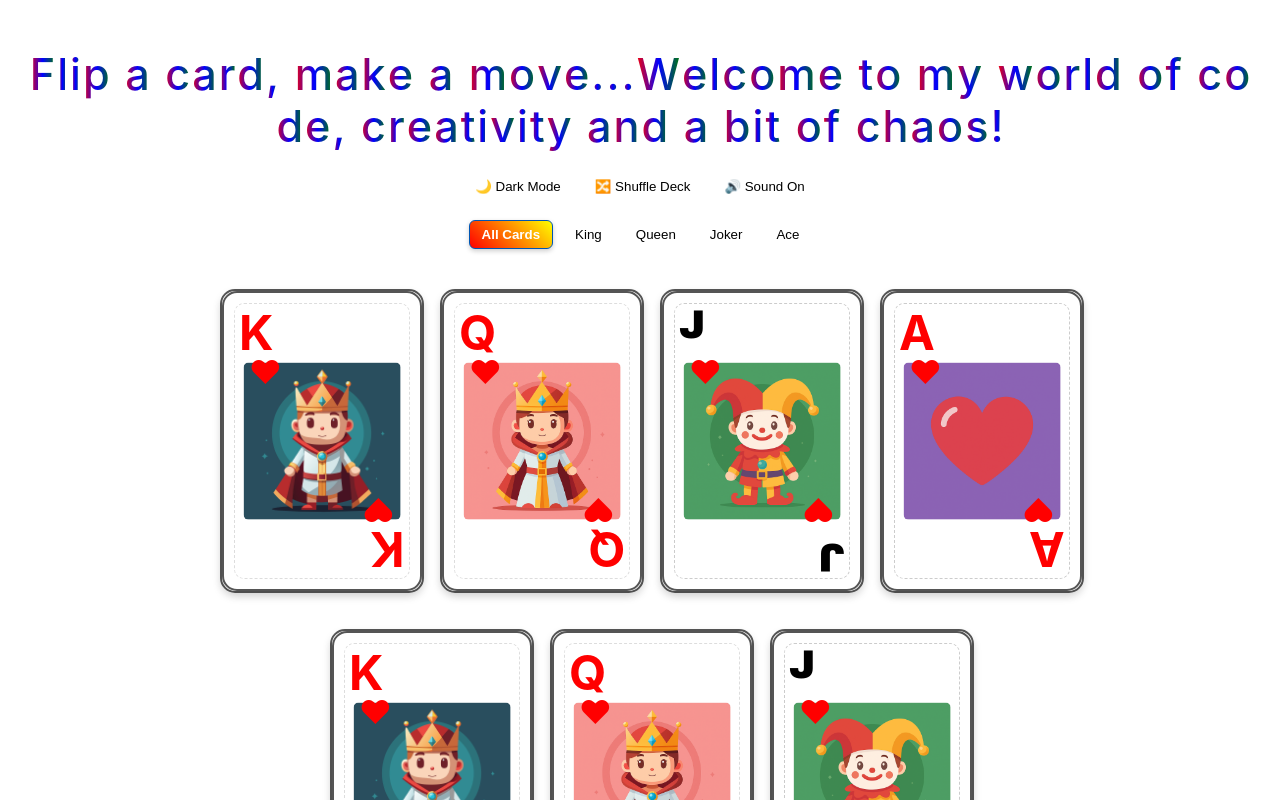
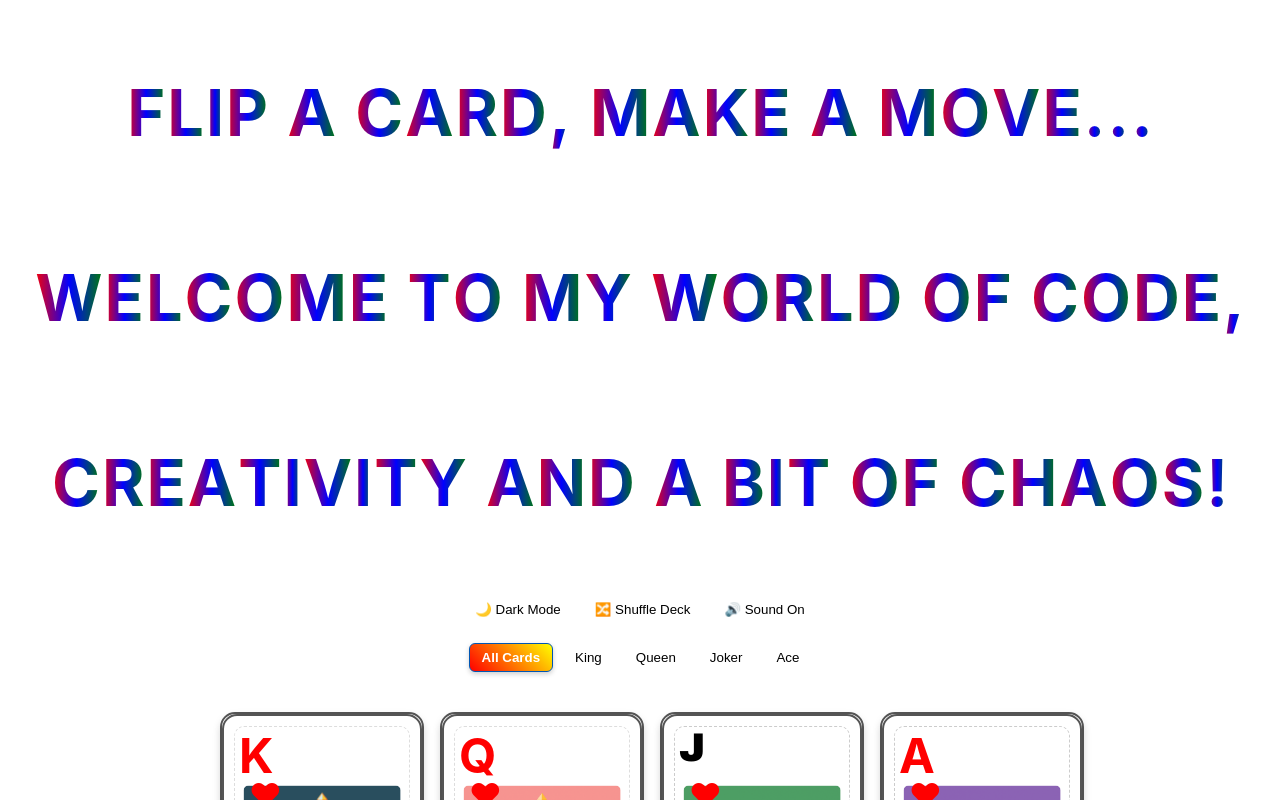
Before and after one commit to Arghamita08/my-portfolio, a React (Create React App) app: page / in a window 1280 px wide. Shown: the top 800 px of the page. Built offline with nearby package versions, Linux system fonts and the light colour scheme.

Commit message:
Update App.js

```diff
--- a/src/App.js
+++ b/src/App.js
@@ -9,19 +9,7 @@ import JokerCard from './components/JokerCard';
 import AceCard from './components/AceCard';
 import Footer from './components/Footer';
 
-const AnimatedGradientText = ({ text }) => {
-  const characters = text.split('');
-
-  const containerVariants = {
-    hidden: { opacity: 0 },
-    visible: {
-      opacity: 1,
-      transition: {
-        staggerChildren: 0.05,
-      },
-    },
-  };
-
+const AnimatedGradientText = ({ lines }) => {
   const itemVariants = {
     hidden: { y: -50, opacity: 0 },
     visible: {
@@ -36,33 +24,45 @@ const AnimatedGradientText = ({ text }) => {
   };
 
   return (
-    <motion.h1
-      variants={containerVariants}
+    <div className="animated-gradient-heading">
+      {lines.map((line, idx) => (
+        <motion.h2
+          key={idx}
           initial="hidden"
           animate="visible"
-      className="animated-gradient-heading"
+          variants={{
+            visible: {
+              transition: {
+                delayChildren: idx * 0.6,
+                staggerChildren: 0.05,
+              },
+            },
+          }}
+          className="animated-line"
         >
-      {characters.map((char, index) => (
-        <motion.span key={index} variants={itemVariants}>
+          {line.split('').map((char, i) => (
+            <motion.span key={i} variants={itemVariants}>
               {char === ' ' ? '\u00A0' : char}
             </motion.span>
           ))}
-    </motion.h1>
+        </motion.h2>
+      ))}
+    </div>
   );
 };
 
 function App() {
   const originalDeck = useRef([
-    { id: 1, type: 'King', component: KingCard, contentType: 'resume',},
+    { id: 1, type: 'King', component: KingCard, contentType: 'resume' },
     { id: 2, type: 'Queen', component: QueenCard, info: { experience: '45 days Internship at NIC Agartala' }, contentType: 'experience' },
     { id: 3, type: 'Joker', component: JokerCard, contentType: 'theme' },
     { id: 4, type: 'Ace', component: AceCard },
-    { id: 5, type: 'King', component: KingCard, contentType: 'social',},
+    { id: 5, type: 'King', component: KingCard, contentType: 'social' },
     { id: 6, type: 'Queen', component: QueenCard, info: { skills: 'React, HTML, CSS, JavaScript, C++, SQL' }, contentType: 'skills' },
-    { id: 7, type: 'Joker', component: JokerCard, contentType: 'future'},
-    { id: 8, type: 'King', component: KingCard, contentType: 'contact',},
+    { id: 7, type: 'Joker', component: JokerCard, contentType: 'future' },
+    { id: 8, type: 'King', component: KingCard, contentType: 'contact' },
     { id: 9, type: 'Queen', component: QueenCard, info: { hobbies: 'Cooking, Writing, Gardening' }, contentType: 'hobbies' },
-    { id: 10, type: 'Queen', component: QueenCard, info: { image: 'assets/ProfileImage.jpeg', summary: 'On my way to become a Software Developer who loves code and creativity &lt;/&gt' }, contentType: 'profile' },
+    { id: 10, type: 'Queen', component: QueenCard, info: { image: 'assets/ProfileImage.jpeg', summary: 'On my way to become a Software Developer who loves code and creativity </>' }, contentType: 'profile' },
   ]);
 
   const [cards, setCards] = useState(originalDeck.current);
@@ -71,14 +71,10 @@ function App() {
   const [isShuffled, setIsShuffled] = useState(false);
   const [soundOn, setSoundOn] = useState(true);
   const flipSoundRef = useRef(new Audio('/flipcard.mp3'));
-
   const [filterType, setFilterType] = useState('All');
 
   const handleCardClick = (id) => {
-    setFlippedCards(prev => ({
-      ...prev,
-      [id]: !prev[id],
-    }));
+    setFlippedCards(prev => ({ ...prev, [id]: !prev[id] }));
     if (soundOn) {
       flipSoundRef.current.currentTime = 0;
       flipSoundRef.current.play().catch(() => {});
@@ -97,14 +93,9 @@ function App() {
 
   const toggleTheme = () => setDarkMode(prev => !prev);
   const toggleSound = () => setSoundOn(prev => !prev);
+  const handleFilterChange = (type) => setFilterType(type);
 
-  const handleFilterChange = (type) => {
-    setFilterType(type);
-  };
-
-  const filteredCards = cards.filter(card =>
-    filterType === 'All' || card.type === filterType
-  );
+  const filteredCards = cards.filter(card => filterType === 'All' || card.type === filterType);
 
   const renderCardRow = (rowCards) => (
     <div className="card-row">
@@ -135,94 +126,41 @@ function App() {
     </div>
   );
 
-
   let currentCardsForLayout = [...filteredCards];
   const rows = [];
 
-  if (currentCardsForLayout.length > 0) {
-    rows.push(currentCardsForLayout.slice(0, 4));
-    currentCardsForLayout = currentCardsForLayout.slice(4);
-  }
-
-  if (currentCardsForLayout.length > 0) {
-    rows.push(currentCardsForLayout.slice(0, 3));
-    currentCardsForLayout = currentCardsForLayout.slice(3);
-  }
-
-  if (currentCardsForLayout.length > 0) {
-    rows.push(currentCardsForLayout.slice(0, 2));
-    currentCardsForLayout = currentCardsForLayout.slice(2);
-  }
-
-  if (currentCardsForLayout.length > 0) {
-    rows.push(currentCardsForLayout.slice(0, 1));
-    currentCardsForLayout = currentCardsForLayout.slice(1);
-  }
+  if (currentCardsForLayout.length > 0) rows.push(currentCardsForLayout.splice(0, 4));
+  if (currentCardsForLayout.length > 0) rows.push(currentCardsForLayout.splice(0, 3));
+  if (currentCardsForLayout.length > 0) rows.push(currentCardsForLayout.splice(0, 2));
+  if (currentCardsForLayout.length > 0) rows.push(currentCardsForLayout.splice(0, 1));
 
   return (
-    <motion.div
-      className={`portfolio-container ${darkMode ? 'dark-mode' : ''}`}
-      initial={{ opacity: 0, y: 30 }}
-      animate={{ opacity: 1, y: 0 }}
-      transition={{ duration: 0.5 }}
-    >
+    <motion.div className={`portfolio-container ${darkMode ? 'dark-mode' : ''}`} initial={{ opacity: 0, y: 30 }} animate={{ opacity: 1, y: 0 }} transition={{ duration: 0.5 }}>
       <div className="top-bar">
-        <AnimatedGradientText text="Flip a card, make a move...Welcome to my world of code, creativity and a bit of chaos!" />
+        <AnimatedGradientText lines={[
+          'FLIP A CARD, MAKE A MOVE...',
+          'WELCOME TO MY WORLD OF CODE,',
+          'CREATIVITY AND A BIT OF CHAOS!',
+        ]} />
+
         <div className="controls">
-          <button onClick={toggleTheme} className={darkMode ? 'active-control' : ''}>
-            {darkMode ? '☀️ Light Mode' : '🌙 Dark Mode'}
-          </button>
-          <button onClick={handleShuffleToggle} className={isShuffled ? 'active-control' : ''}>
-            {isShuffled ? '♻️ Restore Deck' : '🔀 Shuffle Deck'}
-          </button>
-          <button onClick={toggleSound} className={soundOn ? 'active-control' : ''}>
-            {soundOn ? '🔊 Sound On' : '🔇 Sound Off'}
-          </button>
+          <button onClick={toggleTheme}>{darkMode ? '☀️ Light Mode' : '🌙 Dark Mode'}</button>
+          <button onClick={handleShuffleToggle}>{isShuffled ? '♻️ Restore Deck' : '🔀 Shuffle Deck'}</button>
+          <button onClick={toggleSound}>{soundOn ? '🔊 Sound On' : '🔇 Sound Off'}</button>
         </div>
 
         <div className="filter-controls">
-          <button
-            onClick={() => handleFilterChange('All')}
-            className={filterType === 'All' ? 'active-filter' : ''}
-          >
-            All Cards
+          {['All', 'King', 'Queen', 'Joker', 'Ace'].map(type => (
+            <button key={type} onClick={() => handleFilterChange(type)} className={filterType === type ? 'active-filter' : ''}>
+              {type === 'All' ? 'All Cards' : type}
             </button>
-          <button
-            onClick={() => handleFilterChange('King')}
-            className={filterType === 'King' ? 'active-filter' : ''}
-          >
-            King
-          </button>
-          <button
-            onClick={() => handleFilterChange('Queen')}
-            className={filterType === 'Queen' ? 'active-filter' : ''}
-          >
-            Queen
-          </button>
-          <button
-            onClick={() => handleFilterChange('Joker')}
-            className={filterType === 'Joker' ? 'active-filter' : ''}
-          >
-            Joker
-          </button>
-          <button
-            onClick={() => handleFilterChange('Ace')}
-            className={filterType === 'Ace' ? 'active-filter' : ''}
-          >
-            Ace
-          </button>
+          ))}
         </div>
       </div>
 
-      {rows.map((rowCards, index) => (
-        <React.Fragment key={index}>
-          {renderCardRow(rowCards)}
-        </React.Fragment>
-      ))}
+      {rows.map((rowCards, index) => <React.Fragment key={index}>{renderCardRow(rowCards)}</React.Fragment>)}
 
-      {filteredCards.length === 0 && (
-        <p className="no-cards-message">No cards match the current filter.</p>
-      )}
+      {filteredCards.length === 0 && <p className="no-cards-message">No cards match the current filter.</p>}
       <Footer darkMode={darkMode} />
     </motion.div>
   );
```
Lines whose indentation alone changed are shown as unchanged.
